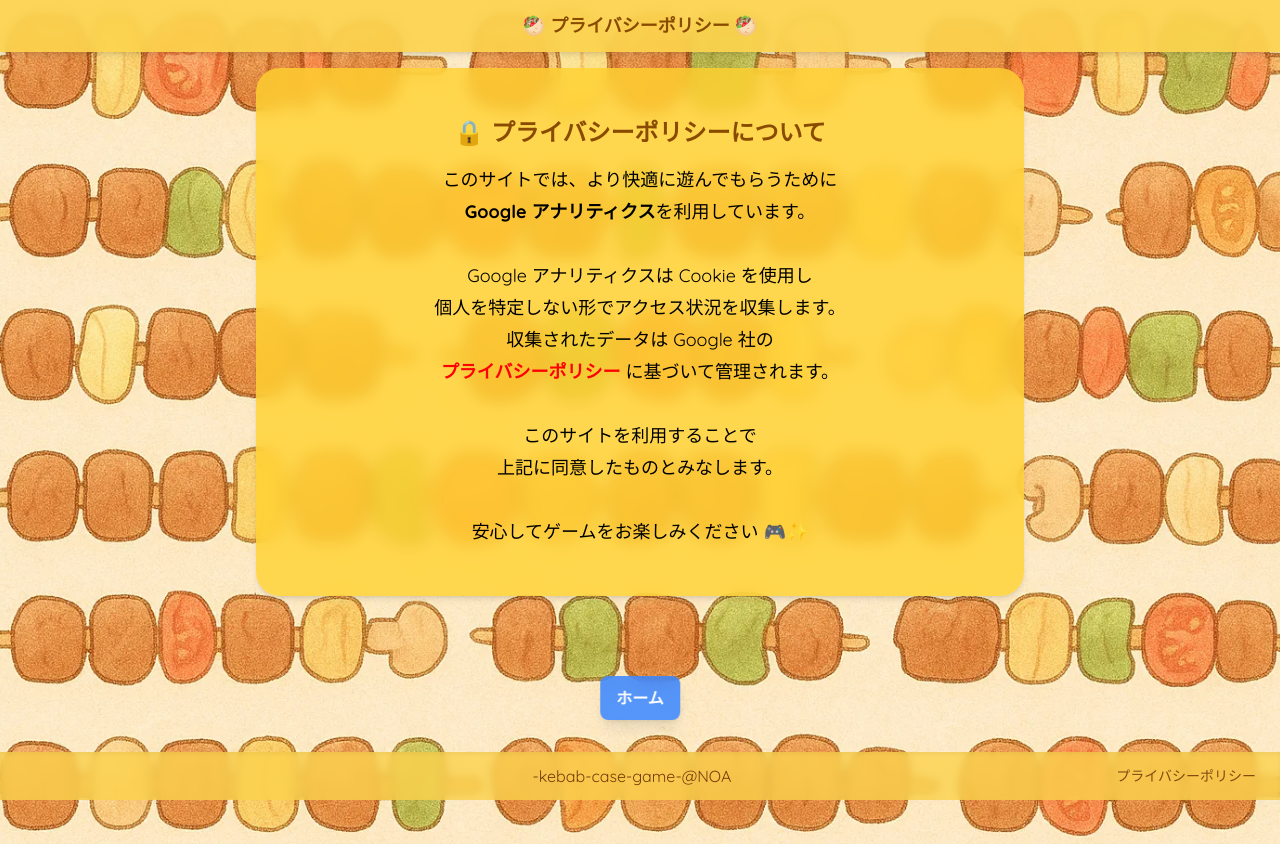
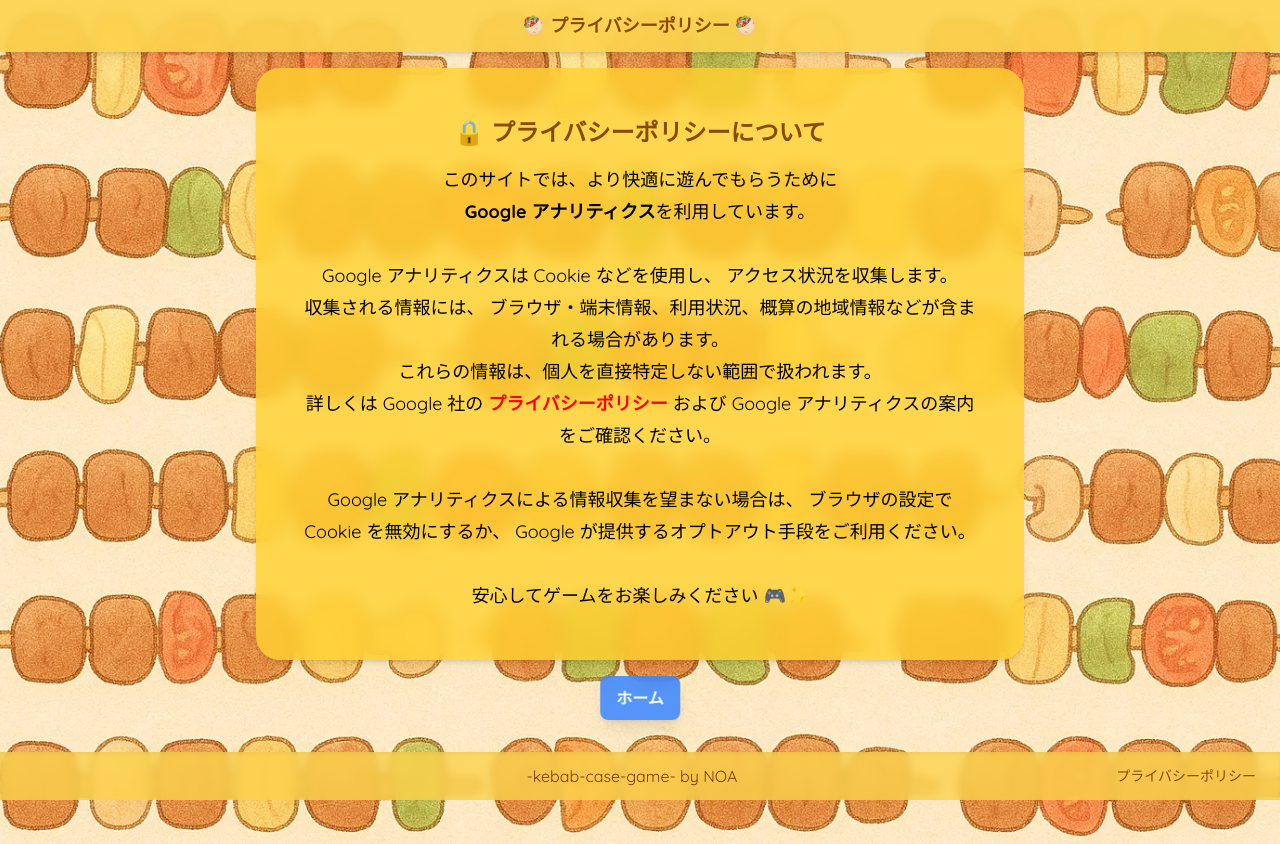
Before and after one commit to Noa-aoN/-kebab-case-game-, a website: page privacy.html in a window 1280 px wide. Drawn offline with Linux system fonts and the light colour scheme.

Commit message:
docs: 用語解説とプライバシーポリシーの文言を調整

```diff
--- a/privacy.html
+++ b/privacy.html
@@ -44,20 +44,28 @@
         </p>
         <br>
         <p>
-          Google アナリティクスは Cookie を使用し<br>
-          個人を特定しない形でアクセス状況を収集します。
+          Google アナリティクスは Cookie などを使用し、
+          <span class="block sm:inline">アクセス状況を収集します。</span>
         </p>
         <p>
-          収集されたデータは Google 社の<br>
+          収集される情報には、
+          <span class="block sm:inline">ブラウザ・端末情報、利用状況、概算の地域情報などが含まれる場合があります。</span>
+          <span class="block mt-2 sm:mt-0">これらの情報は、個人を直接特定しない範囲で扱われます。</span>
+        </p>
+        <p>
+          詳しくは Google 社の
+          <span class="block sm:inline">
           <a href="https://policies.google.com/privacy?hl=ja" target="_blank" rel="noopener noreferrer" class="text-accent">
             <b>プライバシーポリシー</b>
           </a>
-          に基づいて管理されます。
+          </span>
+          <span class="block sm:inline">および Google アナリティクスの案内をご確認ください。</span>
         </p>
         <br>
         <p>
-          このサイトを利用することで<br>
-          上記に同意したものとみなします。
+          Google アナリティクスによる情報収集を望まない場合は、
+          <span class="block sm:inline">ブラウザの設定で Cookie を無効にするか、</span>
+          <span class="block sm:inline">Google が提供するオプトアウト手段をご利用ください。</span>
         </p>
         <br>
         <p>
@@ -87,7 +95,7 @@
     <div class="flex flex-col sm:flex-row items-center justify-center relative">
       <!-- 左/中央部分 -->
       <p class="text-center m-1 text-sm text-yellow-800 sm:text-yellow-900 sm:text-base">
-        -kebab-case-game-@NOA
+        -kebab-case-game- by NOA
       </p>
       <!-- スマホで少しスペース -->
       <span class="hidden sm:inline mx-2"></span>
```
Also changed, not shown: game.html (+1 -1 lines), glossary.html (+16 -12 lines), index.html (+1 -1 lines), result.html (+1 -1 lines), rules.html (+1 -1 lines).
